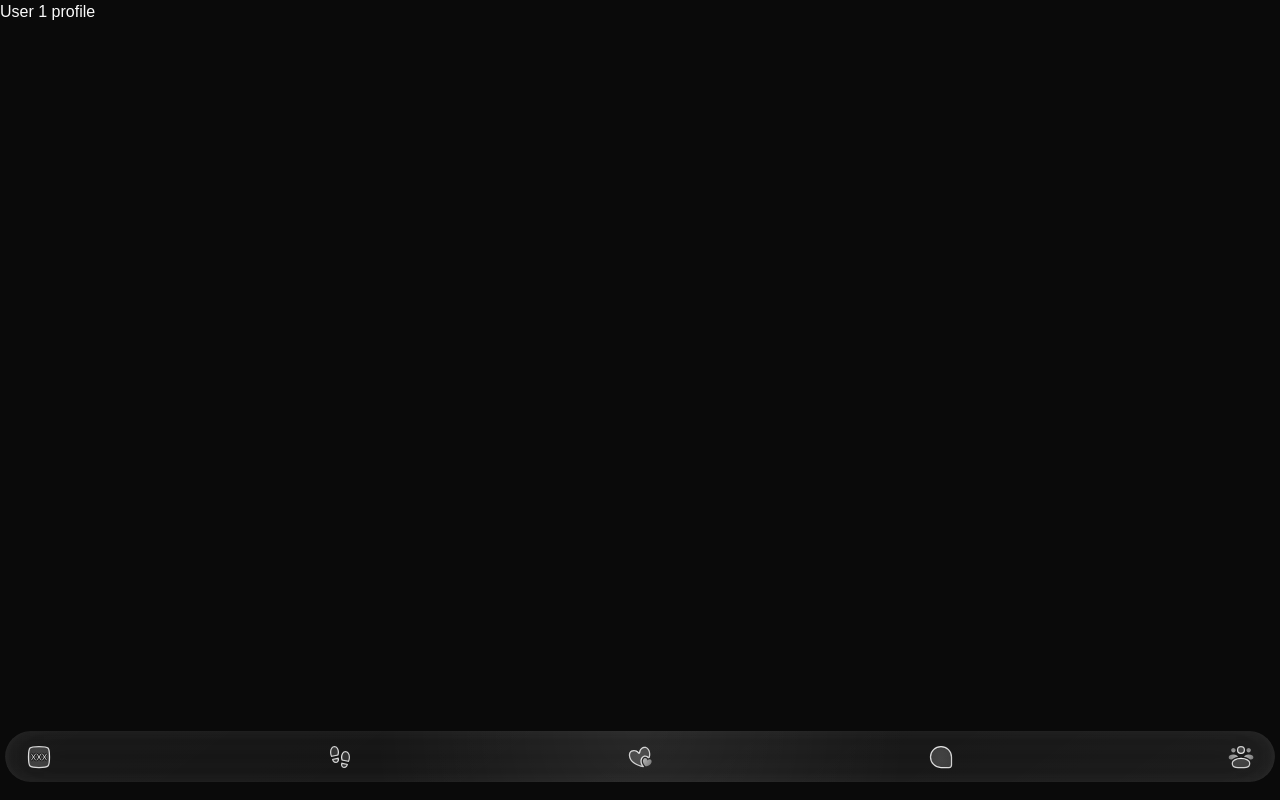
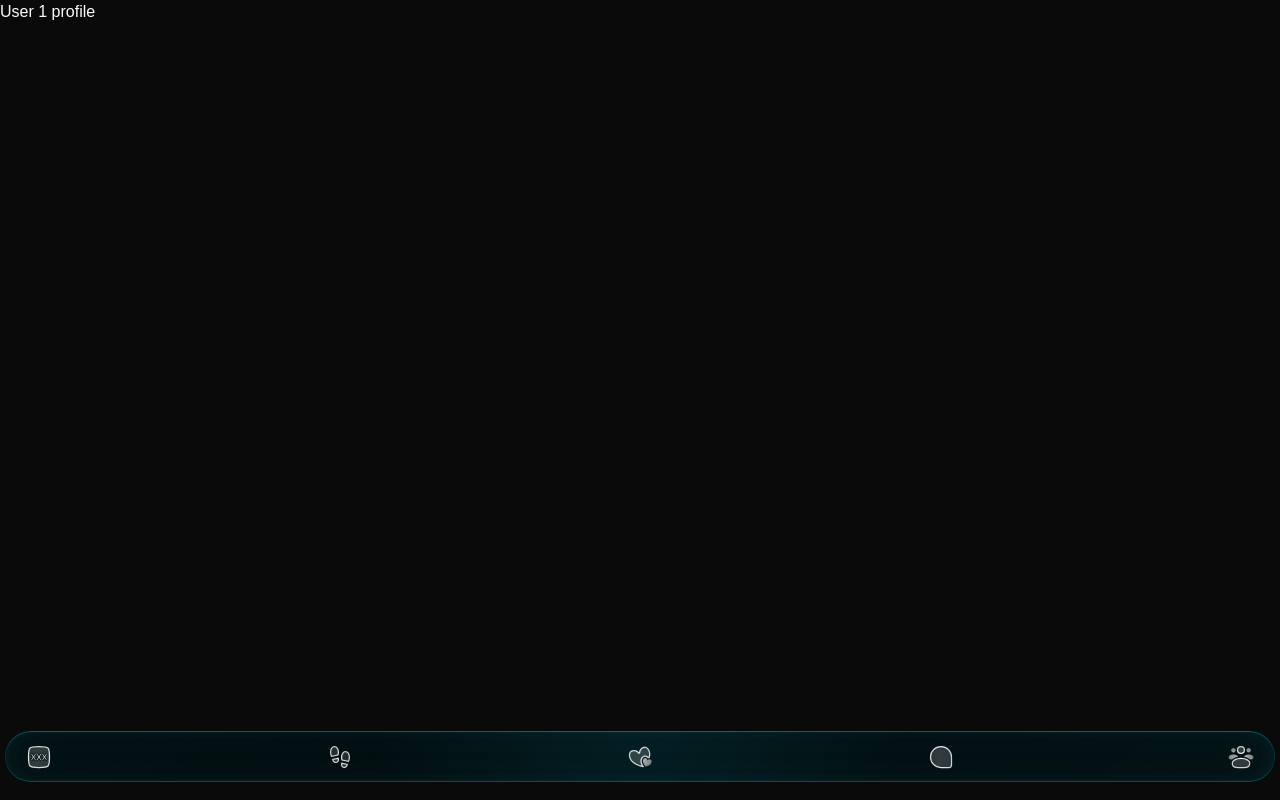
Before and after one commit to kun-andras99/web-frontend, a Next.js app: page / in a window 1280 px wide. Built offline with nearby package versions, Linux system fonts and the light colour scheme.

Commit message:
app bottom bar styled

```diff
--- a/public/assets/scss/navigations/_bottom-bar.scss
+++ b/public/assets/scss/navigations/_bottom-bar.scss
@@ -25,20 +25,20 @@
         background:
             radial-gradient(
                 circle at 50% 0%,
-                rgba(var(--tint), 0.08),
+                rgba(0, 217, 255, 0.08),
                 transparent 42%
             ),
             linear-gradient(
                 145deg,
-                rgba(255, 255, 255, 0.09),
-                rgba(255, 255, 255, 0.075) 45%,
-                rgba(255, 255, 255, 0.1)
+                rgba(0, 217, 255, 0.07),
+                rgba(0, 217, 255, 0.055) 45%,
+                rgba(0, 217, 255, 0.08)
             );
         backdrop-filter: blur(25px) saturate(185%) contrast(108%);
         box-shadow:
-            // inset 0 1px 1px rgba(255, 255, 255, 0.5),
-            // inset 0 -1px 1px rgba(255, 255, 255, 0.1),
-            inset 0 0 15px rgba(255, 255, 255, 0.055);
+            inset 0 1px 1px #00d9ff66,
+            inset 0 -1px 1px #00d9ff4d,
+            inset 0 0 15px rgba(0, 217, 255, 0.055);
         transition:
             transform 0.22s cubic-bezier(0.2, 0.8, 0.2, 1),
             box-shadow 0.22s ease,
--- a/public/assets/style/style.css
+++ b/public/assets/style/style.css
@@ -350,10 +350,10 @@ body {
   padding: 7px 6px 6px 6px;
   border-radius: 40px;
   isolation: isolate;
-  background: radial-gradient(circle at 50% 0%, rgba(var(--tint), 0.08), transparent 42%), linear-gradient(145deg, rgba(255, 255, 255, 0.09), rgba(255, 255, 255, 0.075) 45%, rgba(255, 255, 255, 0.1));
+  background: radial-gradient(circle at 50% 0%, rgba(0, 217, 255, 0.08), transparent 42%), linear-gradient(145deg, rgba(0, 217, 255, 0.07), rgba(0, 217, 255, 0.055) 45%, rgba(0, 217, 255, 0.08));
   backdrop-filter: blur(25px) saturate(185%) contrast(108%);
-  -webkit-box-shadow: inset 0 0 15px rgba(255, 255, 255, 0.055);
-          box-shadow: inset 0 0 15px rgba(255, 255, 255, 0.055);
+  -webkit-box-shadow: inset 0 1px 1px rgba(0, 217, 255, 0.4), inset 0 -1px 1px rgba(0, 217, 255, 0.3019607843), inset 0 0 15px rgba(0, 217, 255, 0.055);
+          box-shadow: inset 0 1px 1px rgba(0, 217, 255, 0.4), inset 0 -1px 1px rgba(0, 217, 255, 0.3019607843), inset 0 0 15px rgba(0, 217, 255, 0.055);
   -webkit-transition: border-color 0.22s ease, -webkit-transform 0.22s cubic-bezier(0.2, 0.8, 0.2, 1), -webkit-box-shadow 0.22s ease;
   transition: border-color 0.22s ease, -webkit-transform 0.22s cubic-bezier(0.2, 0.8, 0.2, 1), -webkit-box-shadow 0.22s ease;
   transition: transform 0.22s cubic-bezier(0.2, 0.8, 0.2, 1), box-shadow 0.22s ease, border-color 0.22s ease;
```
